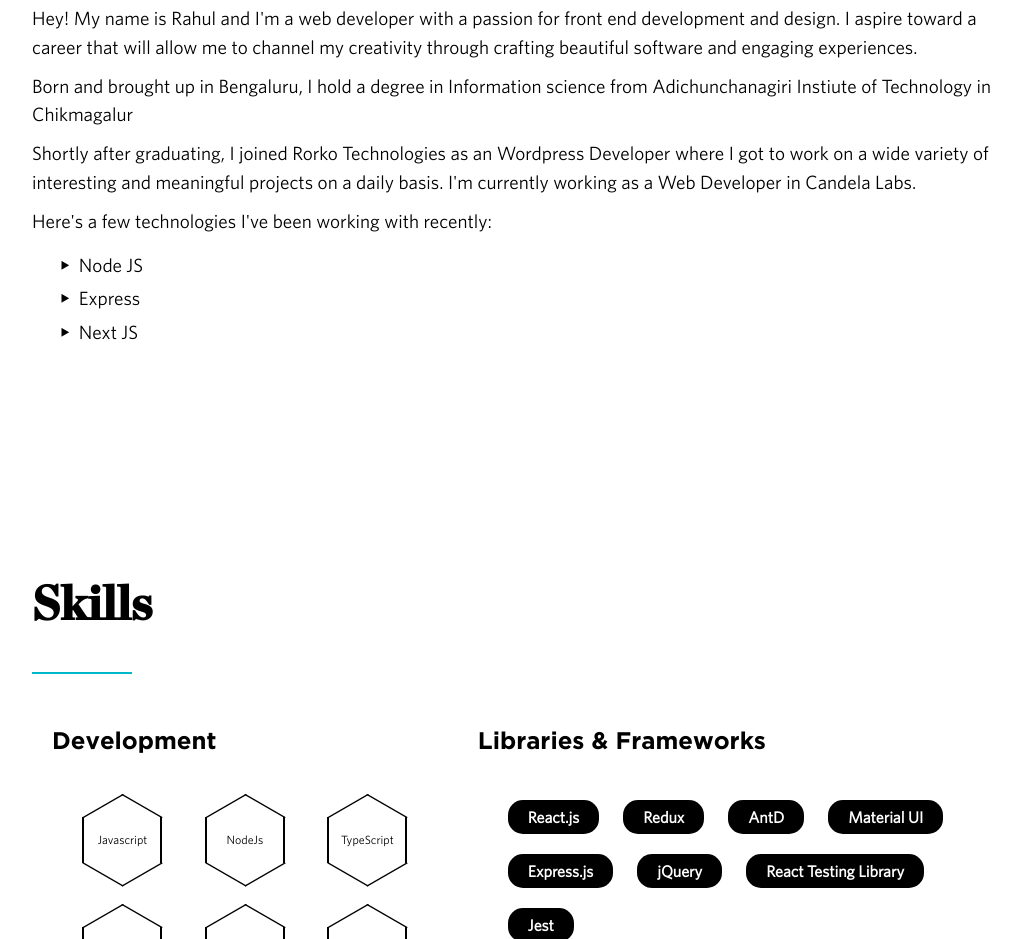
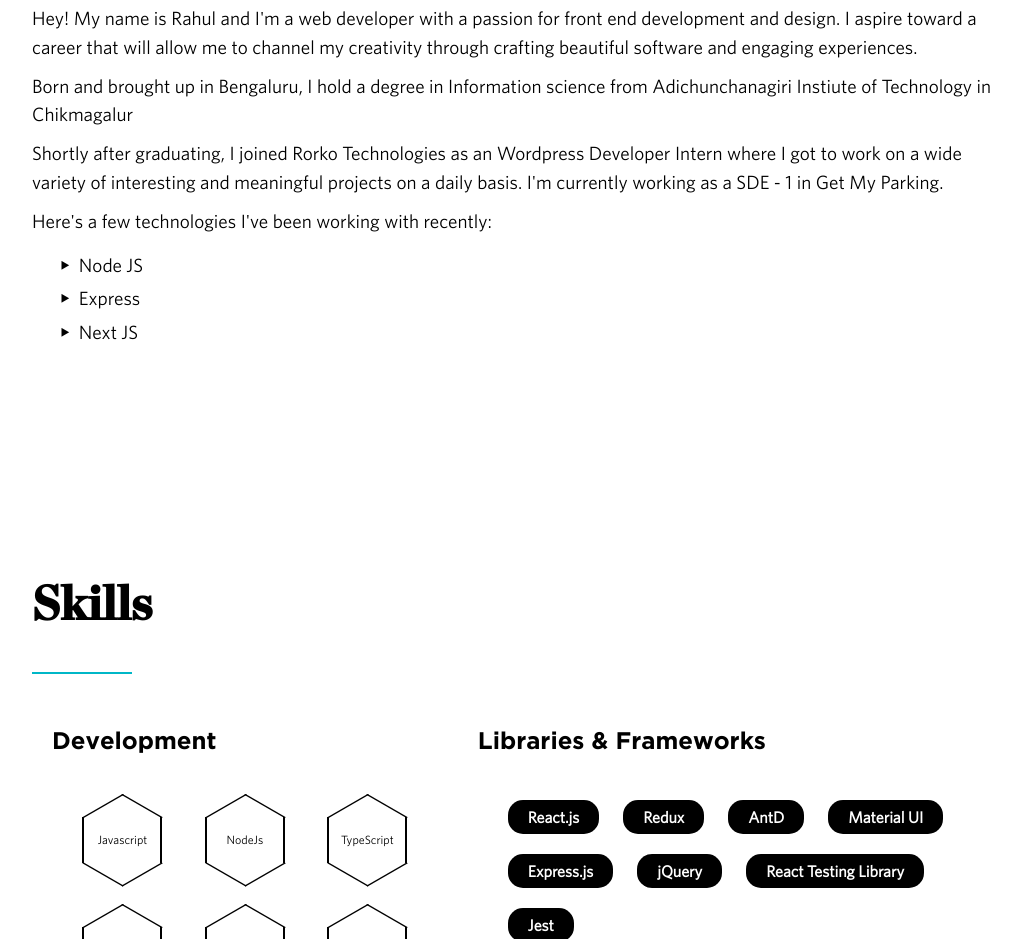
Before and after one commit to bkRahul/rahul-portfolio, a website built with Parcel: page src/index.html in a window 1280 px wide. Shown: the part 980-1919 px from the top of the page, without its empty margins (118-1139 px from the left). Built offline with nearby package versions, Linux system fonts and the light colour scheme; a web font is replaced by a local one.

Commit message:
updated company

```diff
--- a/src/index.html
+++ b/src/index.html
@@ -223,9 +223,9 @@
             </p>
             <p>
               Shortly after graduating, I joined Rorko Technologies as an
-              Wordpress Developer where I got to work on a wide variety of
-              interesting and meaningful projects on a daily basis. I'm
-              currently working as a Web Developer in Candela Labs.
+              Wordpress Developer Intern where I got to work on a wide variety
+              of interesting and meaningful projects on a daily basis. I'm
+              currently working as a SDE - 1 in Get My Parking.
             </p>
             <p></p>
             <p>Here's a few technologies I've been working with recently:</p>
```
